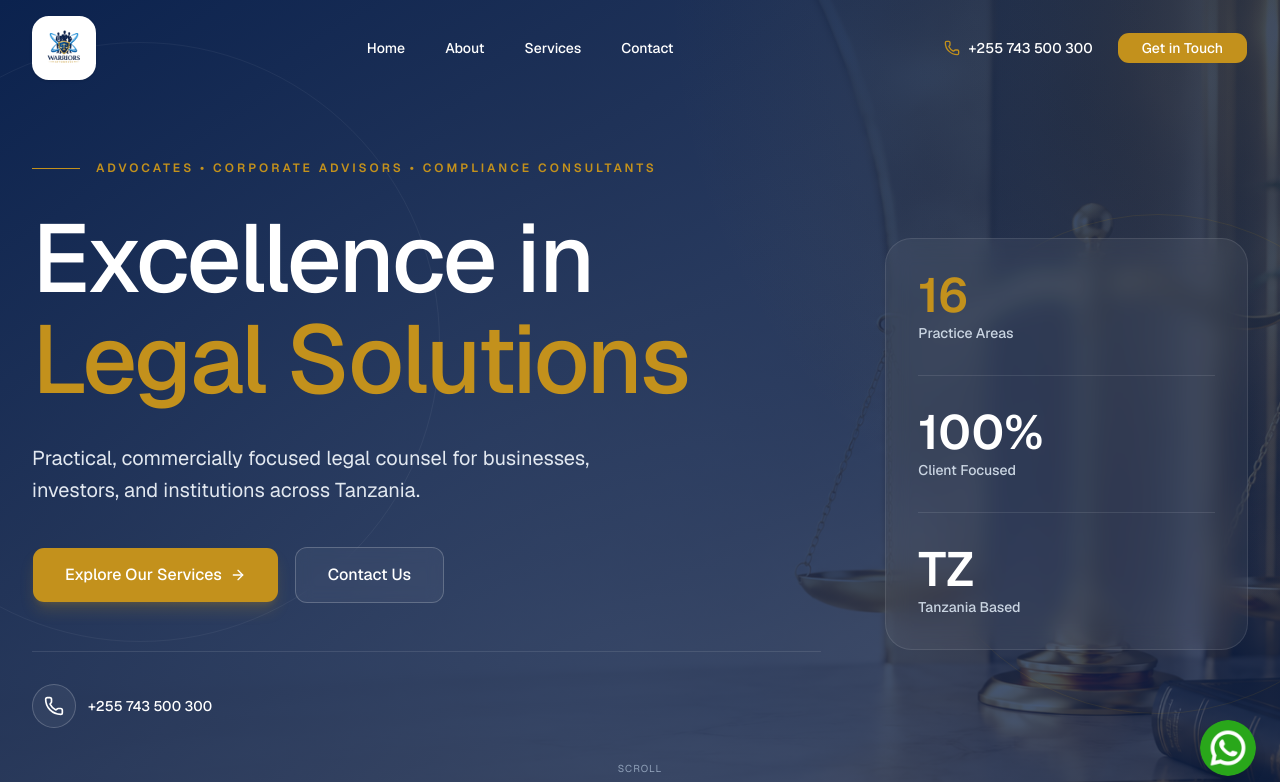
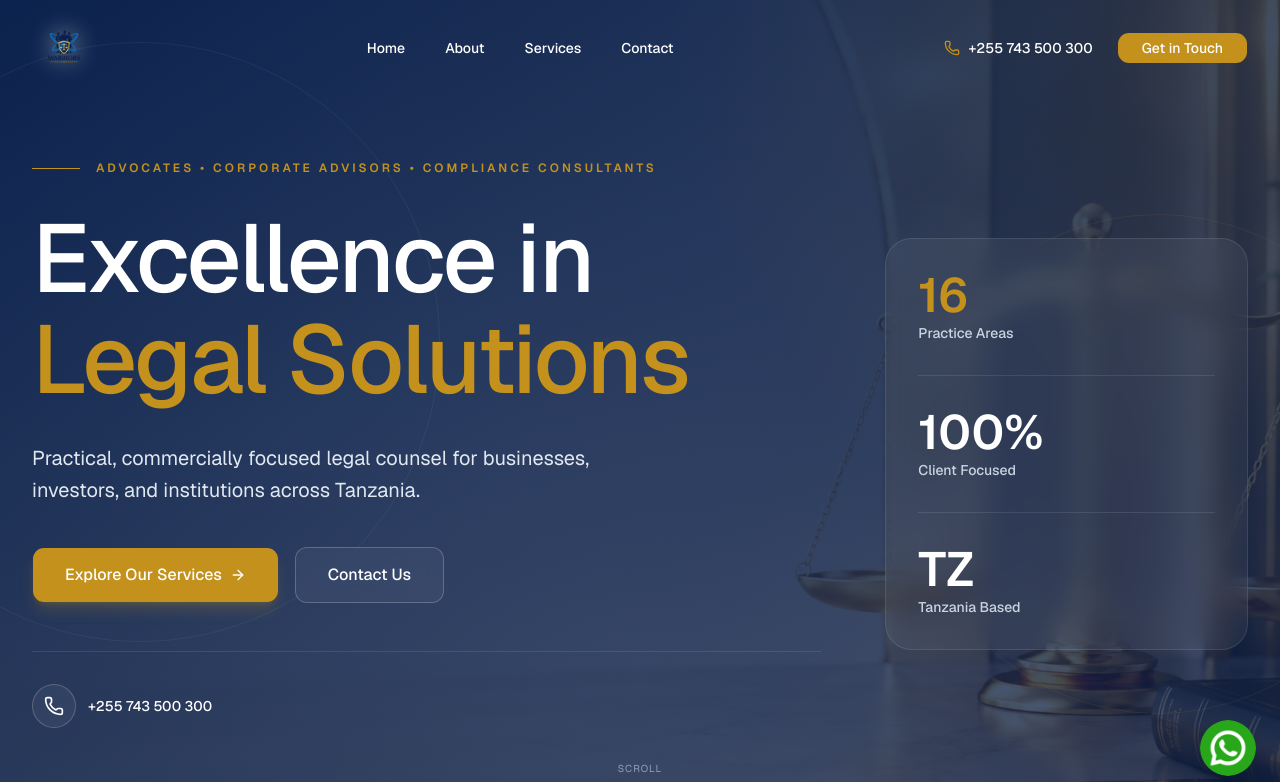
Before and after one commit to africanuspanga/WARRIORS-ATTORNEYS, a Next.js app: page / in a window 1280 px wide. Shown: the top 782 px of the page. Built offline with nearby package versions, Linux system fonts and the light colour scheme.

Commit message:
Conditional logo square: white square only when navbar is scrolled/white

```diff
--- a/components/navbar.tsx
+++ b/components/navbar.tsx
@@ -35,14 +35,22 @@ export function Navbar() {
         <nav className="flex h-20 items-center justify-between lg:h-24">
           <Link
             href="/"
-            className="flex h-14 w-14 items-center justify-center rounded-xl bg-white shadow-sm lg:h-16 lg:w-16"
+            className={cn(
+              "flex items-center justify-center rounded-xl transition-all duration-300",
+              scrolled
+                ? "h-14 w-14 bg-white shadow-sm lg:h-16 lg:w-16"
+                : "h-14 w-14 lg:h-16 lg:w-16"
+            )}
           >
             <Image
               src="/logo.png"
               alt="Warriors Attorneys"
               width={64}
               height={64}
-              className="h-11 w-auto lg:h-12"
+              className={cn(
+                "h-11 w-auto lg:h-12",
+                !scrolled && "drop-shadow-[0_0_12px_rgba(255,255,255,0.6)]"
+              )}
               priority
             />
           </Link>
```
